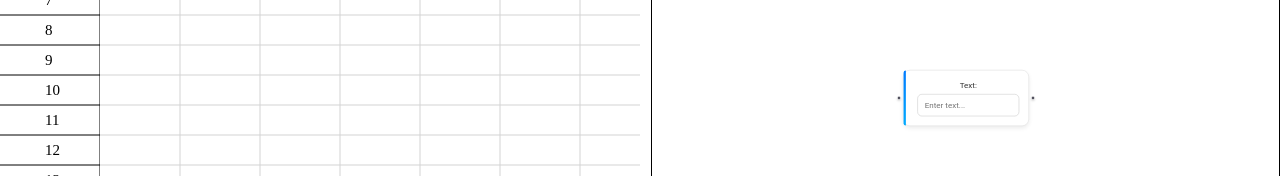
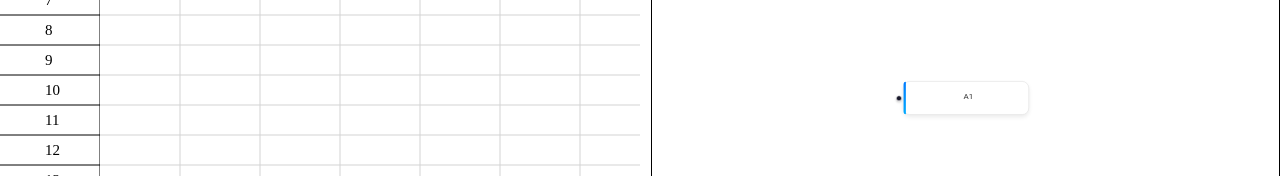
Before and after one commit to NathanaelEastwood/SheetAI, a React (Vite) app: page / in a window 1280 px wide. Shown: the part 425-601 px from the top of the page. Built offline with nearby package versions, Linux system fonts and the light colour scheme.

Commit message:
Fixed spacing of multiple sources/targets on the custom nodes. Fixed an issue where lines would not spawn with the correct direction.

```diff
--- a/src/App.css
+++ b/src/App.css
@@ -306,8 +306,7 @@ html, body, #root {
 }
 
 .modern-function-node:hover {
-  transform: translateY(-2px);
-  box-shadow: 0 6px 12px rgba(0, 0, 0, 0.12);
+  box-shadow: 0 12px 24px rgba(0, 0, 0, 0.22);
 }
 
 /* Content styles */
--- a/src/Components/InteractionSpace/FunctionNode.tsx
+++ b/src/Components/InteractionSpace/FunctionNode.tsx
@@ -1,35 +1,84 @@
 import { Handle, Node, NodeProps, Position } from '@xyflow/react';
 import React from 'react';
 
-type FunctionNodeType = Node<{ number: number }, 'number'>;
+type FunctionNodeType = Node<{
+    number: number;
+    label: string;
+    height: number;
+    intakeNodes: number;
+    outputNodes: number;
+}, 'number'>;
 
 export default function ModernFunctionNode({ data, isConnectable }: NodeProps<FunctionNodeType>) {
+    // Define the minimum gap between handles.
+    const MIN_HANDLE_GAP = 20;
+
+    // Calculate the minimum required height for each side.
+    // For more than one handle, the required height is the number of gaps * gap size.
+    // For a single handle, we default to a minimal height (20px in this case).
+    const minLeftHeight = data.intakeNodes > 1 ? (data.intakeNodes - 1) * MIN_HANDLE_GAP : 20;
+    const minRightHeight = data.outputNodes > 1 ? (data.outputNodes - 1) * MIN_HANDLE_GAP : 20;
+
+    // Use the maximum of the provided height and the minimal required heights.
+    const finalHeight = Math.max(data.height, minLeftHeight, minRightHeight);
+
+    // Calculate the offsets so the handles are evenly distributed.
+    const leftOffsets = calculateOffsets(data.intakeNodes, finalHeight);
+    const rightOffsets = calculateOffsets(data.outputNodes, finalHeight);
+
     return (
         <div className="modern-function-node">
-            {/* Left side connection */}
+            {/* Left side connections */}
+            {leftOffsets.map((offset, index) => (
                 <Handle
+                    id={`input-${index}-${data.label}`}
+                    key={`input-${index}-${data.label}`}
                     type="target"
                     position={Position.Left}
+                    style={{
+                        width: '10px',
+                        height: '10px',
+                        top: `${offset + 15}px`,
+                    }}
                     isConnectable={isConnectable}
                     className="handle handle-left"
                 />
-            <div className="content">
-                <label htmlFor="text">Text:</label>
-                <input
-                    id="text"
-                    name="text"
-                    className="input-field"
-                    placeholder="Enter text..."
-                />
+            ))}
+
+            <div className="content" style={{ height: `${finalHeight}px` }}>
+                <label htmlFor="text">{data.label}</label>
             </div>
-            {/* Right side connection */}
+
+            {/* Right side connections */}
+            {rightOffsets.map((offset, index) => (
                 <Handle
+                    id={`output-${index}-${data.label}`}
+                    key={`output-${index}-${data.label}`}
                     type="source"
                     position={Position.Right}
-                id="output"
-                isConnectable={isConnectable}
+
+                    style={{
+                        width: '10px',
+                        height: '10px',
+                        top: `${offset + 15}px`,
+                    }}
+                    isConnectable={isConnectable ?? true}
                     className="handle handle-right"
                 />
+            ))}
         </div>
     );
 }
+
+/**
+ * Calculates vertical offsets for a given number of handles so that
+ * they are evenly distributed over a container of a specified height.
+ *
+ * If there is only one handle, it is centered.
+ */
+function calculateOffsets(numberOfHandles: number, containerHeight: number): number[] {
+    if (numberOfHandles <= 0) return [];
+    if (numberOfHandles === 1) return [containerHeight / 2];
+    const separation = containerHeight / (numberOfHandles - 1);
+    return Array.from({ length: numberOfHandles }, (_, i) => i * separation);
+}
--- a/src/Components/InteractionSpace/InteractionSpace.tsx
+++ b/src/Components/InteractionSpace/InteractionSpace.tsx
@@ -2,13 +2,15 @@ import CellSelectionBox from "./CellSelectionBox";
 import React, {useCallback, useRef, useState} from "react";
 import {
     addEdge,
+    applyEdgeChanges,
+    Connection,
+    EdgeTypes,
+    Node,
+    NodeTypes,
+    Position,
     ReactFlow,
     useEdgesState,
-    useNodesState,
-    Node,
-    NodeTypes,
-    applyEdgeChanges,
-    EdgeTypes, Connection, Edge
+    useNodesState
 } from "@xyflow/react";
 import '@xyflow/react/dist/style.css';
 import ContextMenu from "./ContextMenu";
@@ -22,6 +24,7 @@ const edgeTypes: EdgeTypes = {'straight-step-edge': CustomEdge};
 
 const InteractionSpace: React.FC = () => {
 
+
     const options = [
         new ContextMenuOption("Add Function", addNode)
     ]
@@ -33,7 +36,7 @@ const InteractionSpace: React.FC = () => {
     const [contextMenuVisible, setContextMenuVisible] = useState<boolean>(false);
 
     const initialNodes: Node[] = [
-        {id: '1', type: 'functionNode', position: {x: 100, y:100 }, data: {label: '1'}},
+        {id: '1', type: 'functionNode', targetPosition: Position.Left, position: {x: 100, y:100 }, data: {label: 'A1', intakeNodes: 1}, draggable: false}
     ]
 
     const initialEdges: any[] = [];
@@ -59,7 +62,7 @@ const InteractionSpace: React.FC = () => {
 
         setNodes((prevNodes) => [
             ...prevNodes,
-            { id: id.current.toString(), type: 'functionNode', position: { x: flowCoords.x, y: flowCoords.y }, data: { label: id.current.toString() } }
+            { id: id.current.toString(), type: 'functionNode', position: { x: flowCoords.x, y: flowCoords.y }, targetPosition: Position.Left, sourcePosition: Position.Right, data: { label: id.current.toString(), intakeNodes: 2, outputNodes: 4, height: 20}}
         ]);
 
         id.current += 1;
@@ -101,6 +104,7 @@ const InteractionSpace: React.FC = () => {
                         reactFlowRef.current = reactFlowInstance;
                         reactFlowInstance.fitView({padding: 4}).then();  // Optional padding
                     }}
+
                 />
             </div>
             <ContextMenu x={contextMenuLocation[0]} y={contextMenuLocation[1]} visible={contextMenuVisible} options={options} onClose={() => {setContextMenuVisible(false)}}/>
--- a/src/Components/InteractionSpace/TestEdge.tsx
+++ b/src/Components/InteractionSpace/TestEdge.tsx
@@ -2,7 +2,7 @@ import {
     getStraightPath,
     BaseEdge,
     type EdgeProps,
-    type Edge, getSmoothStepPath,
+    type Edge, getSmoothStepPath, getBezierPath, getSimpleBezierPath,
 } from '@xyflow/react';
 
 type CustomEdge = Edge<{ value: number }, 'custom'>;
@@ -13,8 +13,10 @@ export default function CustomEdge({
                                        sourceY,
                                        targetX,
                                        targetY,
+                                       sourcePosition,
+                                       targetPosition
                                    }: EdgeProps<CustomEdge>) {
-    const [edgePath] = getSmoothStepPath({ sourceX, sourceY, targetX, targetY });
+    const [edgePath] = getSmoothStepPath({ sourceX, sourceY, sourcePosition, targetX, targetPosition, targetY });
 
     return <BaseEdge id={id} path={edgePath} />;
 }
```
Lines whose indentation alone changed are shown as unchanged.
